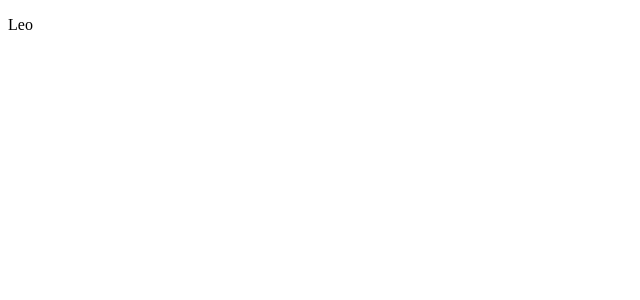
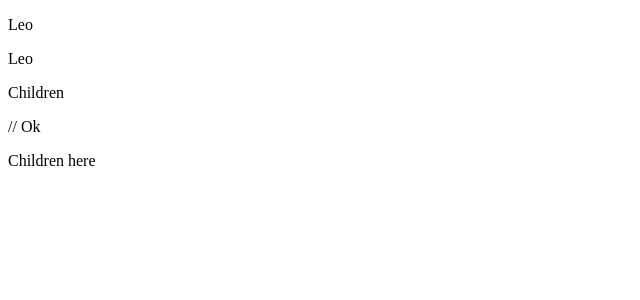
Before and after one commit to levdoescode-practice/typescript, a React (Vite) app in the folder 10-react-typing/02-setup-props/: page / in a window 1280 px wide. Shown: the top 300 px of the page, without its empty margins (0-640 px from the left). Built offline with nearby package versions, Linux system fonts and the light colour scheme.

Commit message:
Child3 for children typed ReactNode

```diff
--- a/10-react-typing/02-setup-props/src/App.tsx
+++ b/10-react-typing/02-setup-props/src/App.tsx
@@ -1,5 +1,18 @@
 import Child from "./Child";
+import { Child2 } from "./Child2";
+import Child3 from "./Child3";
 
 export default function App() {
-    return <Child name="Leo" />;
+    return (
+        <>
+            <Child name="Leo" />
+            <Child2 name="Leo" />
+            <Child3>Children</Child3> // Ok
+            {/* <Child3> <p>Children here</p>  </Child3> // Not ok if the type is just string */}
+            <Child3>
+                <p>Children here</p>
+            </Child3>
+            {/* // Ok if the type is ReactNode */}
+        </>
+    );
 }
```
